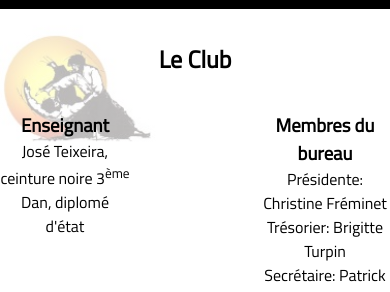
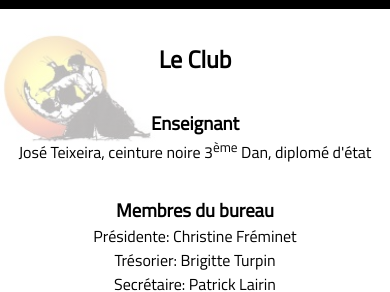
Before and after one commit to Tibuzz/aikido, a plain HTML site: page club.html in a window 390 px wide. Shown: the part 119-411 px from the top of the page. Drawn offline with Linux system fonts and the light colour scheme.

Commit message:
ajout responsive club

```diff
--- a/styles/style.css
+++ b/styles/style.css
@@ -97,7 +97,8 @@ article {
 
 @media only screen and (max-width:700px) {
  article {
-   margin: 3rem auto;
+   width:100%;
+   margin: 3rem 2rem;
  }
 }
 
@@ -161,6 +162,18 @@ blockquote {
   row-gap: 10%;
 }
 
+@media only screen and (max-width: 700px) {
+  #club {
+    display: flex;
+    flex-direction: column;
+  }
+  #prof {
+    margin-top: 2rem;
+    margin-bottom: 2rem
+  }
+}
+
+
 #club h2 {
   grid-area: 1/2/2/3;
 }
```
